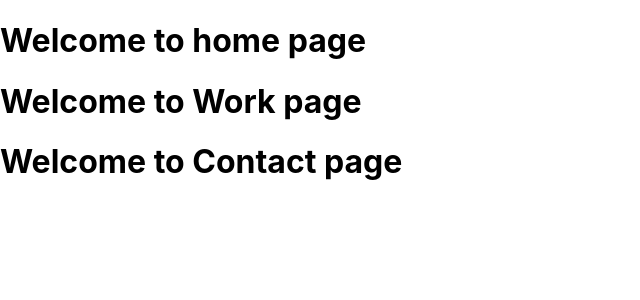
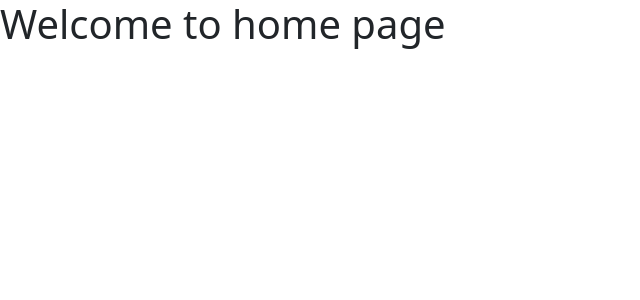
Before and after one commit to jeet-mahesh-shirodkar/profile, a React (Create React App) app: page / in a window 1280 px wide. Shown: the top 300 px of the page, without its empty margins (0-640 px from the left). Built offline with nearby package versions, Linux system fonts and the light colour scheme.

Commit message:
React Router

```diff
--- a/src/App.js
+++ b/src/App.js
@@ -2,14 +2,19 @@ import React from 'react';
 import Home from './Components/Home/Home';
 import Work from './Components/Work/Work';
 import Contact from './Components/Contact/Contact';
+import { Switch, Route, Redirect } from 'react-router-dom';
+import '../node_modules/bootstrap/dist/css/bootstrap.min.css';
 // import './App.css';
 
 function App() {
   return (
     <React.Fragment>
-      <Home/>
-      <Work/>
-      <Contact/>
+      <Switch>
+        <Route path="/" exact component={Home}/>
+        <Route path="/work"  component={Work}/>
+        <Route path="/contact"  component={Contact}/>
+        <Redirect to="/"/>
+      </Switch>
     </React.Fragment>
   );
 }
```
